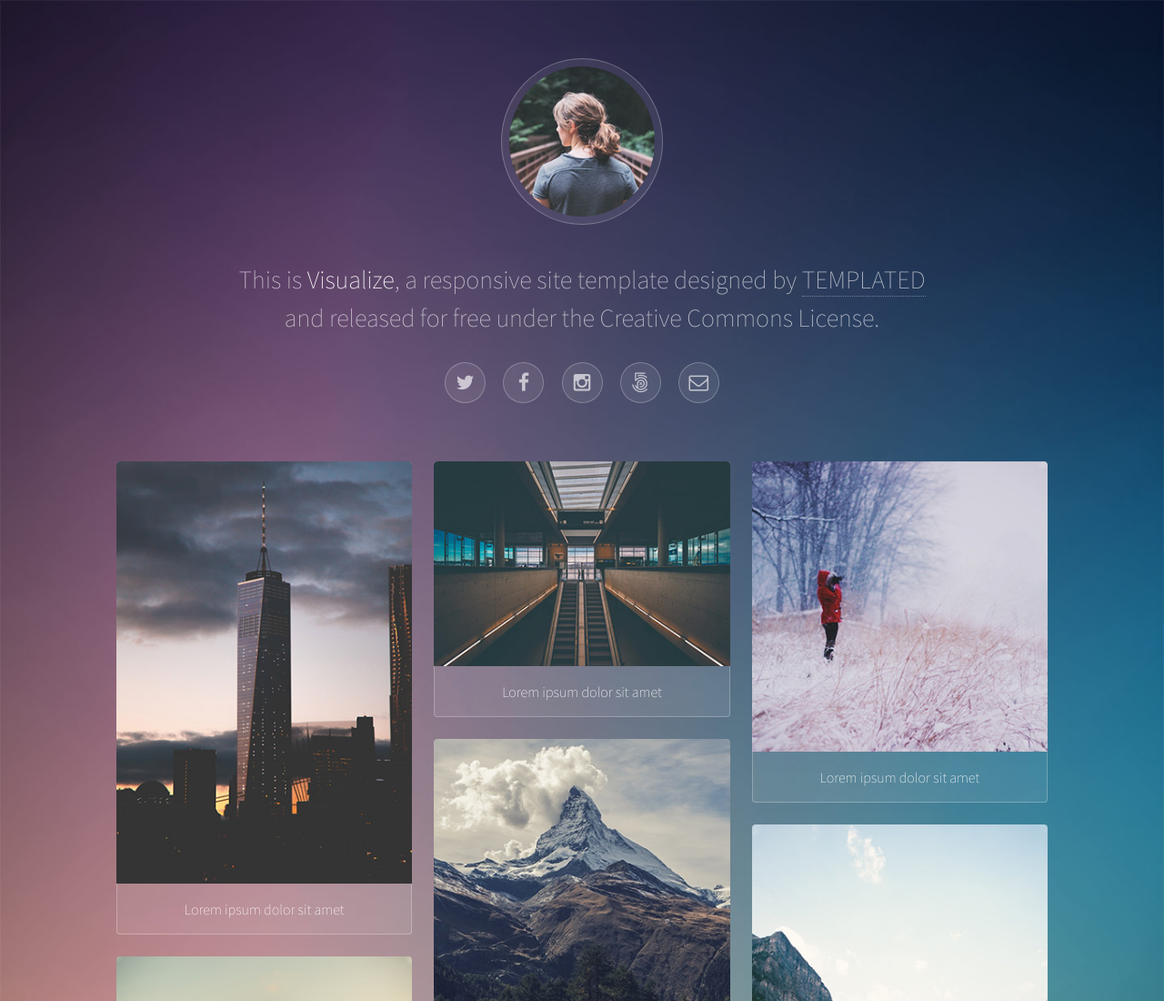
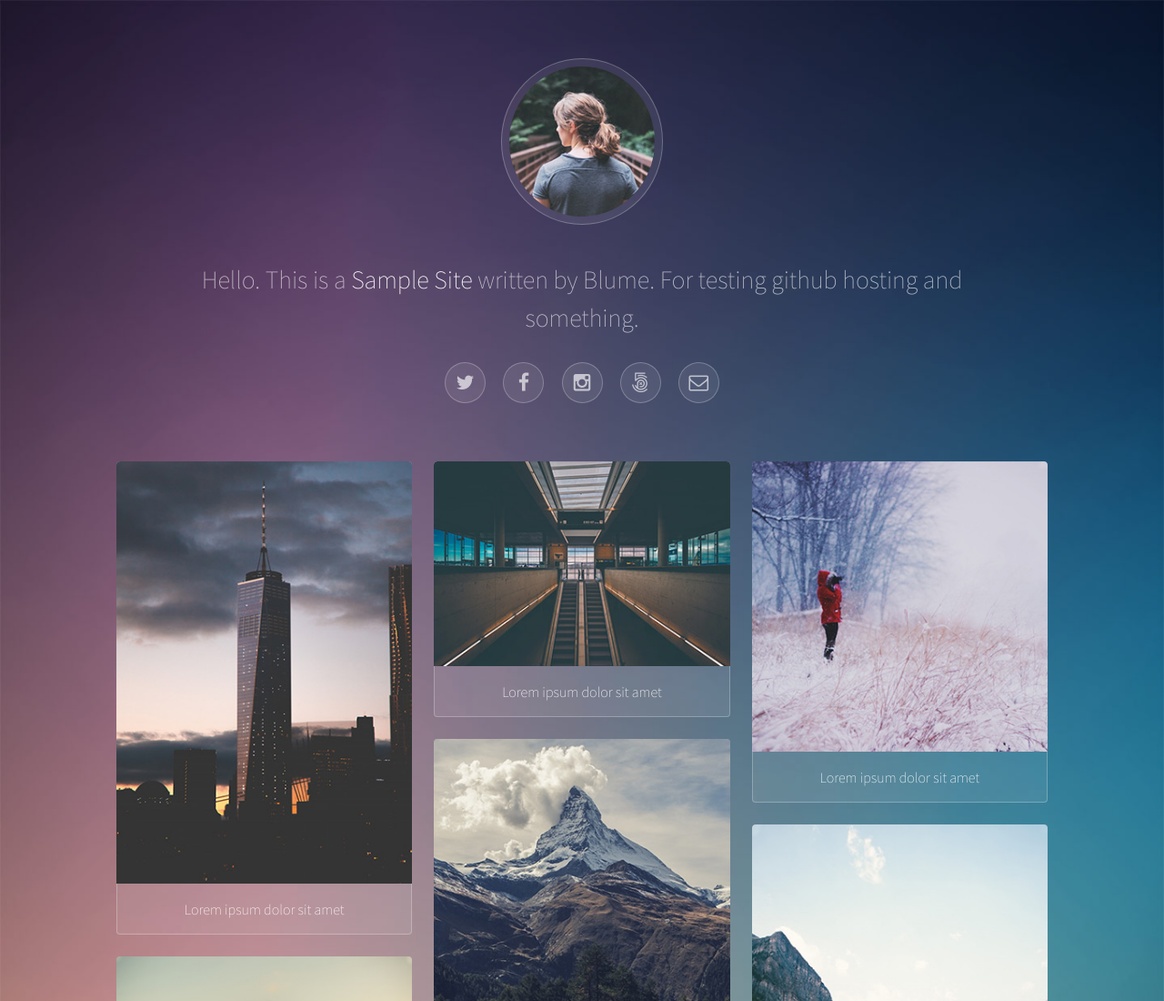
Before and after one commit to Light-Blume/testweb1, a plain HTML site: page index.html in a window 1280 px wide. Shown: the top 1100 px of the page at 91% size. Drawn offline with Linux system fonts and the light colour scheme.

Commit message:
Update index.html

```diff
--- a/index.html
+++ b/index.html
@@ -19,8 +19,8 @@
 				<!-- Header -->
 					<header id="header">
 						<span class="avatar"><img src="images/avatar.jpg" alt="" /></span>
-						<h1>This is <strong>Visualize</strong>, a responsive site template designed by <a href="http://templated.co">TEMPLATED</a><br />
-						and released for free under the Creative Commons License.</h1>
+						<h1>Hello. This is a <strong>Sample Site</strong> written by Blume. For testing github hosting and<br/>
+						something.</h1>
 						<ul class="icons">
 							<li><a href="#" class="icon style2 fa-twitter"><span class="label">Twitter</span></a></li>
 							<li><a href="#" class="icon style2 fa-facebook"><span class="label">Facebook</span></a></li>
```
